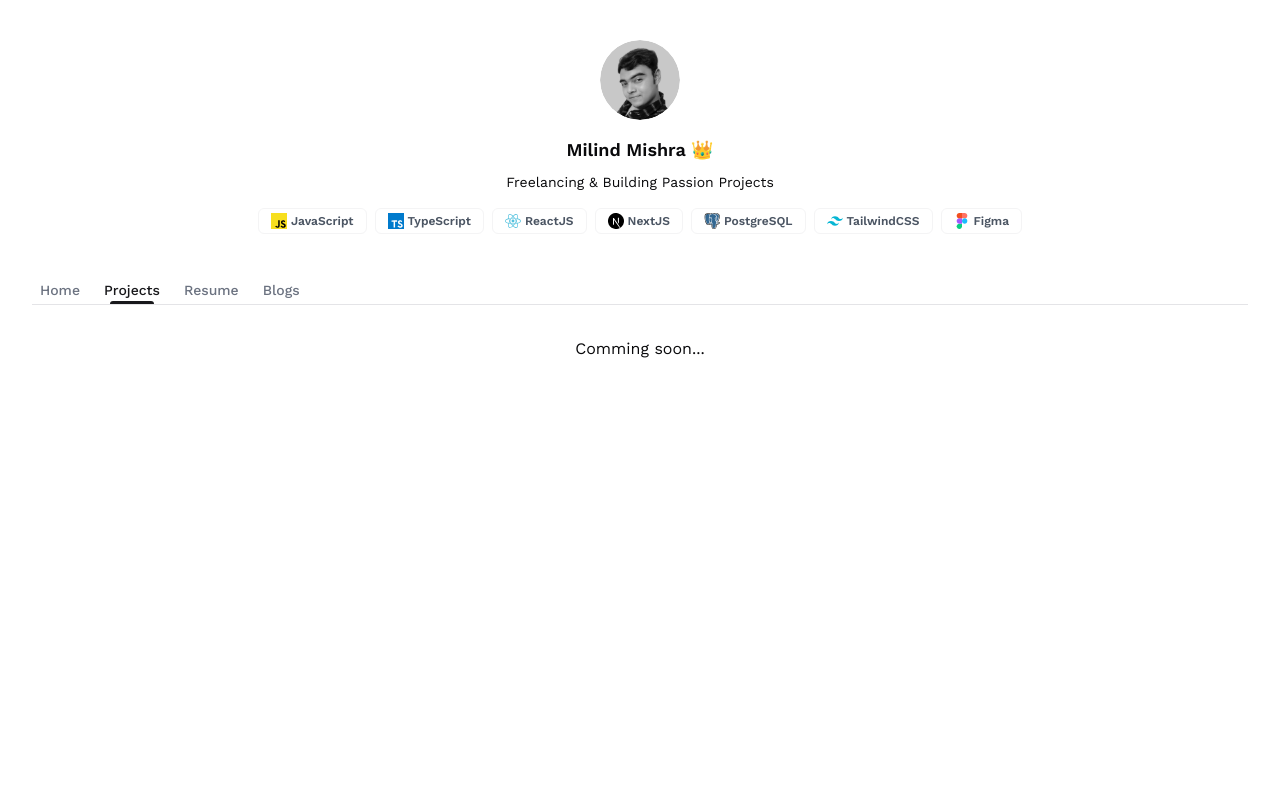
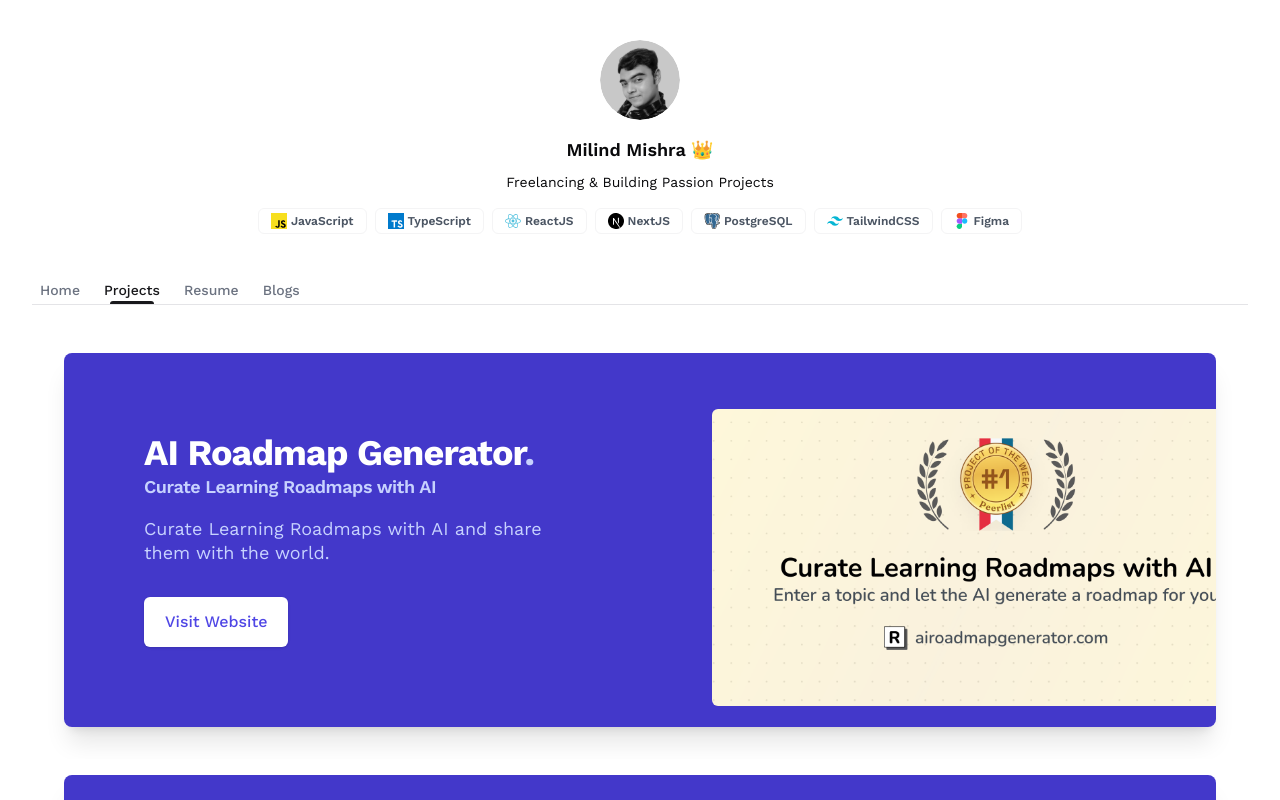
Before and after one commit to thatbeautifuldream/milindmishra.com.old, a Next.js app: page /projects in a window 1280 px wide. Shown: the top 800 px of the page. Built offline with nearby package versions, Linux system fonts and the light colour scheme.

Commit message:
📦 NEW: add project cards

```diff
--- /dev/null
+++ b/src/app/projects/_components/project-card.tsx
@@ -0,0 +1,45 @@
+import Image from "next/image";
+import { type Project } from "~/lib/data";
+
+export default function ProjectCard({ project }: { project: Project }) {
+  return (
+    <div className="bg-white">
+      <div className="mx-auto max-w-7xl px-2 py-4 lg:px-8">
+        <div className="overflow-hidden rounded-lg bg-indigo-700 shadow-xl lg:grid lg:grid-cols-2 lg:gap-4">
+          <div className="px-6 pb-12 pt-10 sm:px-16 sm:pt-16 lg:py-16 lg:pr-0 xl:px-20 xl:py-20">
+            <div className="lg:self-center">
+              <h2 className="text-3xl font-bold tracking-tight text-white sm:text-4xl">
+                <span className="block">
+                  {project.title}
+                  <span className="text-indigo-200">.</span>
+                </span>
+              </h2>
+              <span className="mt-4 text-lg font-semibold tracking-tight text-indigo-200">
+                {project.subtitle}
+              </span>
+              <p className="mt-4 text-lg leading-6 text-indigo-200">
+                {project.description}
+              </p>
+              <a
+                href={project.link}
+                target="_blank"
+                className="mt-8 inline-flex items-center rounded-md border border-transparent bg-white px-5 py-3 text-base font-medium text-indigo-600 shadow hover:bg-indigo-50"
+              >
+                Visit Website
+              </a>
+            </div>
+          </div>
+          <div className="aspect-h-3 aspect-w-5 md:aspect-h-1 md:aspect-w-2 -mt-6">
+            <Image
+              className="translate-x-6 translate-y-6 transform rounded-md object-cover object-left-top sm:translate-x-16 lg:translate-y-20"
+              src={project.coverImage}
+              alt={project.title}
+              width={800}
+              height={500}
+            />
+          </div>
+        </div>
+      </div>
+    </div>
+  );
+}
--- a/src/app/projects/page.tsx
+++ b/src/app/projects/page.tsx
@@ -1,11 +1,22 @@
-import AnimateChildren from "~/components/animate-children";
+"use client";
+
+import ProjectCard from "./_components/project-card";
+import { projects } from "~/lib/data";
+import { motion } from "framer-motion";
 
 export default function Projects() {
   return (
-    <AnimateChildren>
-      <div className="flex flex-col items-center justify-center space-y-4">
-        Comming soon...
-      </div>
-    </AnimateChildren>
+    <div className="flex flex-col items-center justify-center space-y-4">
+      {projects.map((project, index) => (
+        <motion.div
+          key={index}
+          initial={{ opacity: 0, y: -50 }}
+          animate={{ opacity: 1, y: 0 }}
+          transition={{ delay: 0.2 * index }}
+        >
+          <ProjectCard key={index} project={project} />
+        </motion.div>
+      ))}
+    </div>
   );
 }
--- a/src/lib/data.ts
+++ b/src/lib/data.ts
@@ -1,25 +1,31 @@
 export type Project = {
   title: string;
+  subtitle: string;
+  description: string;
   coverImage: string;
-  url: string;
-  description: string;
+  link: string;
+  color: string;
   tags: string[];
 };
 
 export const projects: Project[] = [
   {
     title: "AI Roadmap Generator",
-    coverImage: "/assets/project_banners/airoadmapgenerator.png",
-    url: "https://www.airoadmapgenerator.com",
+    subtitle: "Curate Learning Roadmaps with AI",
     description:
       "Curate Learning Roadmaps with AI and share them with the world.",
+    coverImage: "/assets/project_banners/airoadmapgenerator.png",
+    link: "https://www.airoadmapgenerator.com",
+    color: "bg-orange-500",
     tags: ["Next", "Prisma", "OpenAI", "Langchain"],
   },
   {
     title: "100xdocs",
+    subtitle: "Documentation Platform for Developers",
+    description: "100xdocs is a documentation platform for developers.",
     coverImage: "/assets/project_banners/100xdocs.png",
-    url: "https://www.100xdocs.com",
-    description: "100xdocs is a documentation platform for developers.",
+    link: "https://www.100xdocs.com",
+    color: "bg-blue-500",
     tags: ["Next", "Nextra"],
   },
 ];
```
